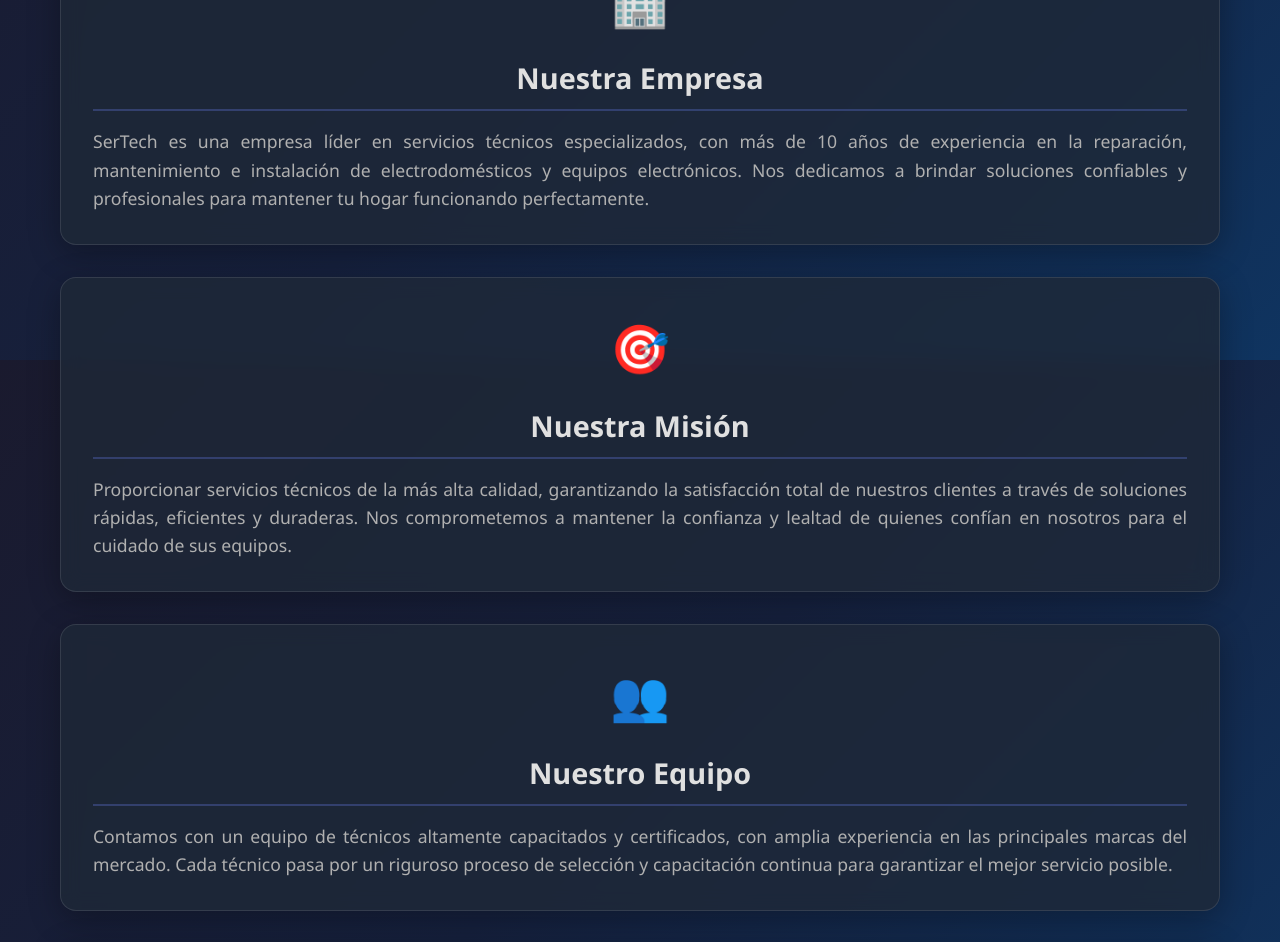
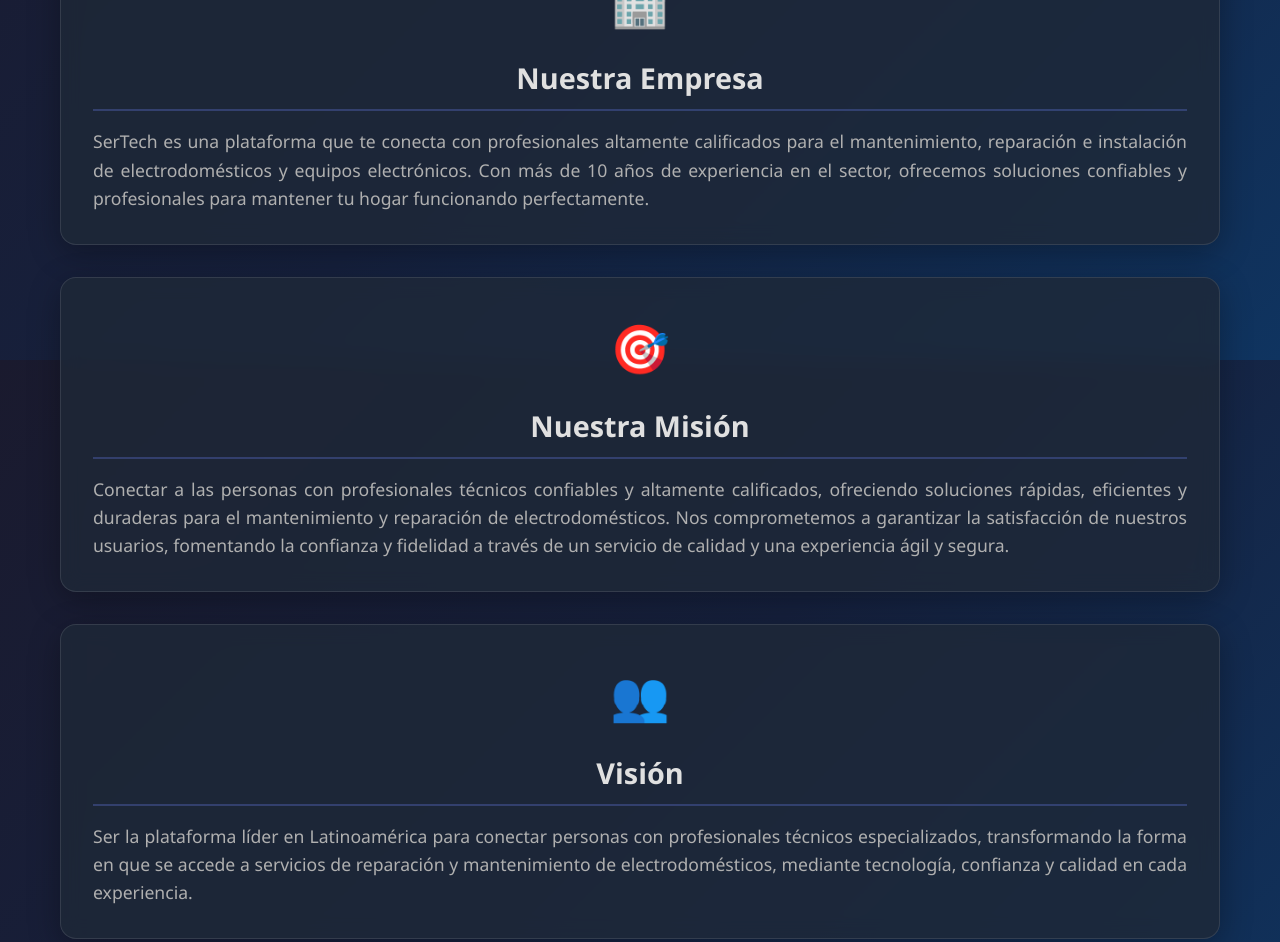
Before and after one commit to avila2601/SerTech, an Angular app: page /about-us in a window 1280 px wide. Shown: the part 440-1382 px from the top of the page. Built offline with nearby package versions, Linux system fonts and the light colour scheme.

Commit message:
ajustoAboutUs

```diff
--- a/src/app/components/about-us/about-us.component.html
+++ b/src/app/components/about-us/about-us.component.html
@@ -10,11 +10,7 @@
         <div class="about-icon">🏢</div>
         <h2>Nuestra Empresa</h2>
         <p>
-          SerTech es una empresa líder en servicios técnicos especializados, con
-          más de 10 años de experiencia en la reparación, mantenimiento e
-          instalación de electrodomésticos y equipos electrónicos. Nos dedicamos
-          a brindar soluciones confiables y profesionales para mantener tu hogar
-          funcionando perfectamente.
+          SerTech es una plataforma que te conecta con profesionales altamente calificados para el mantenimiento, reparación e instalación de electrodomésticos y equipos electrónicos. Con más de 10 años de experiencia en el sector, ofrecemos soluciones confiables y profesionales para mantener tu hogar funcionando perfectamente.
         </p>
       </div>
 
@@ -22,22 +18,15 @@
         <div class="about-icon">🎯</div>
         <h2>Nuestra Misión</h2>
         <p>
-          Proporcionar servicios técnicos de la más alta calidad, garantizando
-          la satisfacción total de nuestros clientes a través de soluciones
-          rápidas, eficientes y duraderas. Nos comprometemos a mantener la
-          confianza y lealtad de quienes confían en nosotros para el cuidado de
-          sus equipos.
+          Conectar a las personas con profesionales técnicos confiables y altamente calificados, ofreciendo soluciones rápidas, eficientes y duraderas para el mantenimiento y reparación de electrodomésticos. Nos comprometemos a garantizar la satisfacción de nuestros usuarios, fomentando la confianza y fidelidad a través de un servicio de calidad y una experiencia ágil y segura.
         </p>
       </div>
 
       <div class="about-card">
         <div class="about-icon">👥</div>
-        <h2>Nuestro Equipo</h2>
+        <h2>Visión</h2>
         <p>
-          Contamos con un equipo de técnicos altamente capacitados y
-          certificados, con amplia experiencia en las principales marcas del
-          mercado. Cada técnico pasa por un riguroso proceso de selección y
-          capacitación continua para garantizar el mejor servicio posible.
+          Ser la plataforma líder en Latinoamérica para conectar personas con profesionales técnicos especializados, transformando la forma en que se accede a servicios de reparación y mantenimiento de electrodomésticos, mediante tecnología, confianza y calidad en cada experiencia.
         </p>
       </div>
 
@@ -70,7 +59,7 @@
         <div class="servicios-grid">
           <div class="service-item">
             <h4>Reparación</h4>
-            <p>Reparación de electrodomésticos con garantía</p>
+            <p>Reparación de electrodomésticos</p>
           </div>
           <div class="service-item">
             <h4>Mantenimiento</h4>
--- a/src/app/components/my-appointments/my-appointments.component.html
+++ b/src/app/components/my-appointments/my-appointments.component.html
@@ -179,7 +179,7 @@
               <h4 class="section-title">COSTO DEL SERVICIO</h4>
               <div class="detail-item">
                 <span class="label">Valor:</span>
-                <span class="value cost-value">$50,000</span>
+                <span class="value cost-value">$</span>
               </div>
             </div>
           </div>
@@ -193,10 +193,6 @@
       <h3>No tienes citas programadas</h3>
     </div>
   </div>
-
-  <div class="actions-footer">
-    <button class="btn btn-primary" (click)="goBack()">Volver al Inicio</button>
-  </div>
 </div>
 
 <!-- Modal de Reseñas -->
--- a/src/app/components/technicians/technicians.component.html
+++ b/src/app/components/technicians/technicians.component.html
@@ -52,10 +52,9 @@
     </button>
   </div>
 
-  <!-- TODO: Implement technician reviews modal in English -->
-  <!-- <app-technician-reviews-modal
+  <app-technician-reviews-modal
     *ngIf="showReviewsModal"
     [technicianId]="modalTechnicianId"
     (close)="closeReviewsModal()"
-  ></app-technician-reviews-modal> -->
+  ></app-technician-reviews-modal>
 </div>
--- a/src/app/components/technicians/technicians.component.ts
+++ b/src/app/components/technicians/technicians.component.ts
@@ -4,13 +4,12 @@
 import { TechnicianService } from '../../services/technician.service';
 import { ClientService } from '../../services/client.service';
 import { Technician, Client } from '../../models';
-// TODO: Implement TechnicianReviewsModalComponent in English
-// import { TechnicianReviewsModalComponent } from './technician-reviews-modal.component';
+import { TechnicianReviewsModalComponent } from './technician-reviews-modal.component';
 
 @Component({
   selector: 'app-technicians',
   standalone: true,
-  imports: [CommonModule],
+  imports: [CommonModule, TechnicianReviewsModalComponent],
   templateUrl: './technicians.component.html',
   styleUrls: ['./technicians.component.scss']
 })
```
